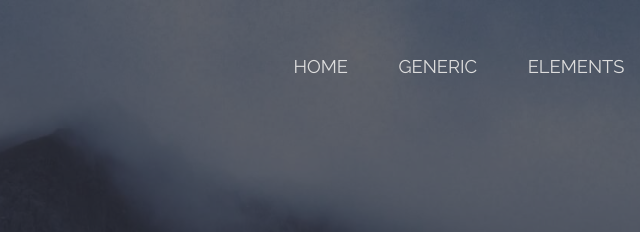
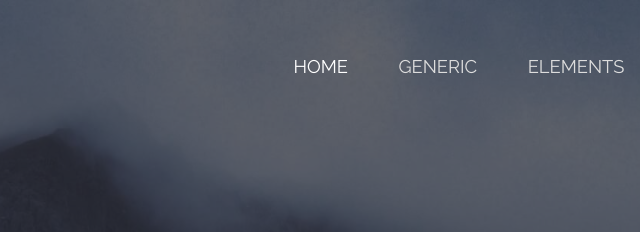
Before and after one commit to owl666/spatial, a plain HTML site: page index.html in a window 1280 px wide. In both pictures the pointer is over the link "HOME". Shown: the top 232 px of the page, 619-1259 px from the left. Drawn offline with Linux system fonts and the light colour scheme.

Commit message:
second commit

```diff
--- a/css/style.css
+++ b/css/style.css
@@ -113,6 +113,9 @@ input[type="button"]:hover,
 }
 .main-nav ul li a {
 	color: #ddd;
+}
+.main-nav ul li a:hover {
+	color: #fff;
 }
 .main-header ul {
 	font-size: 100%;
```
